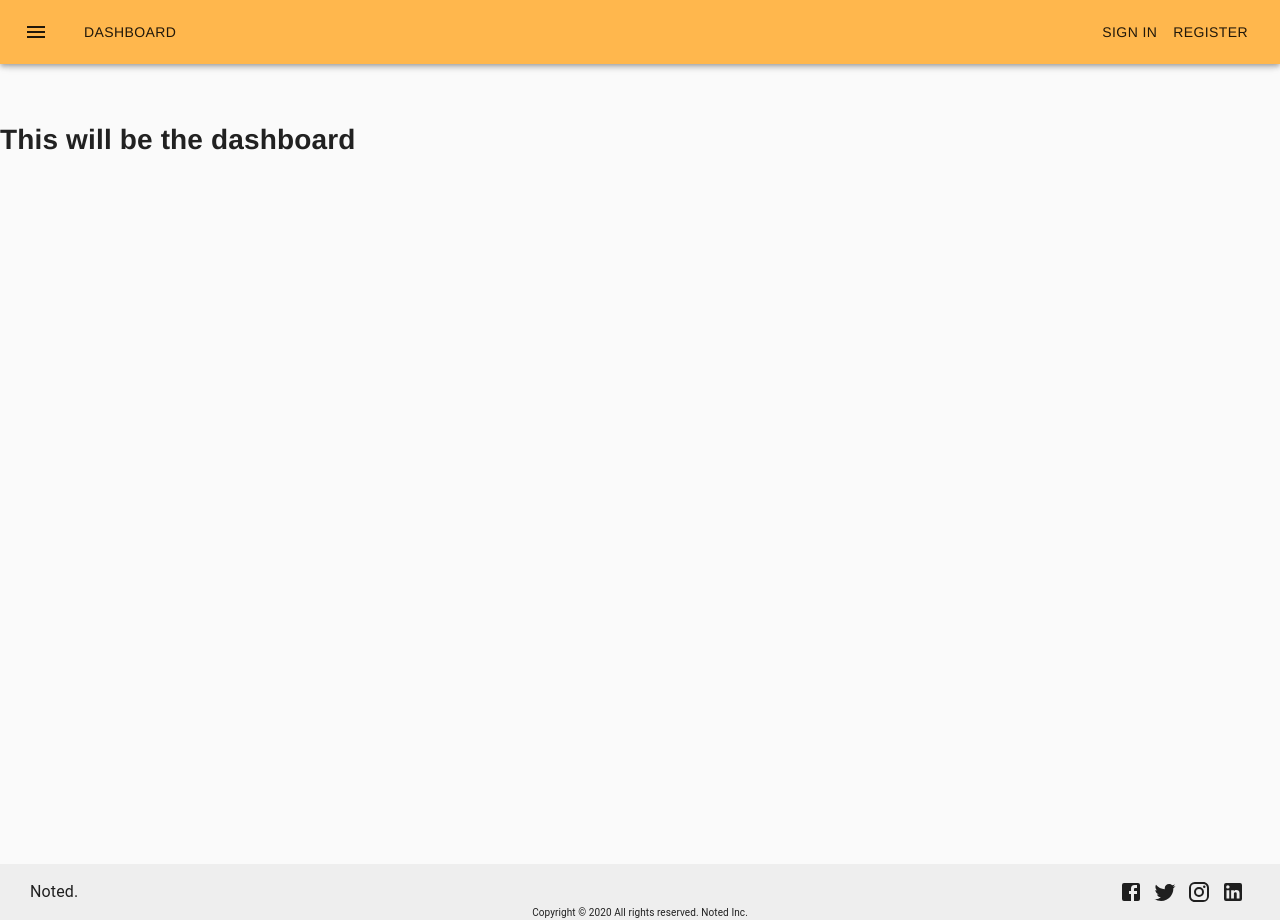
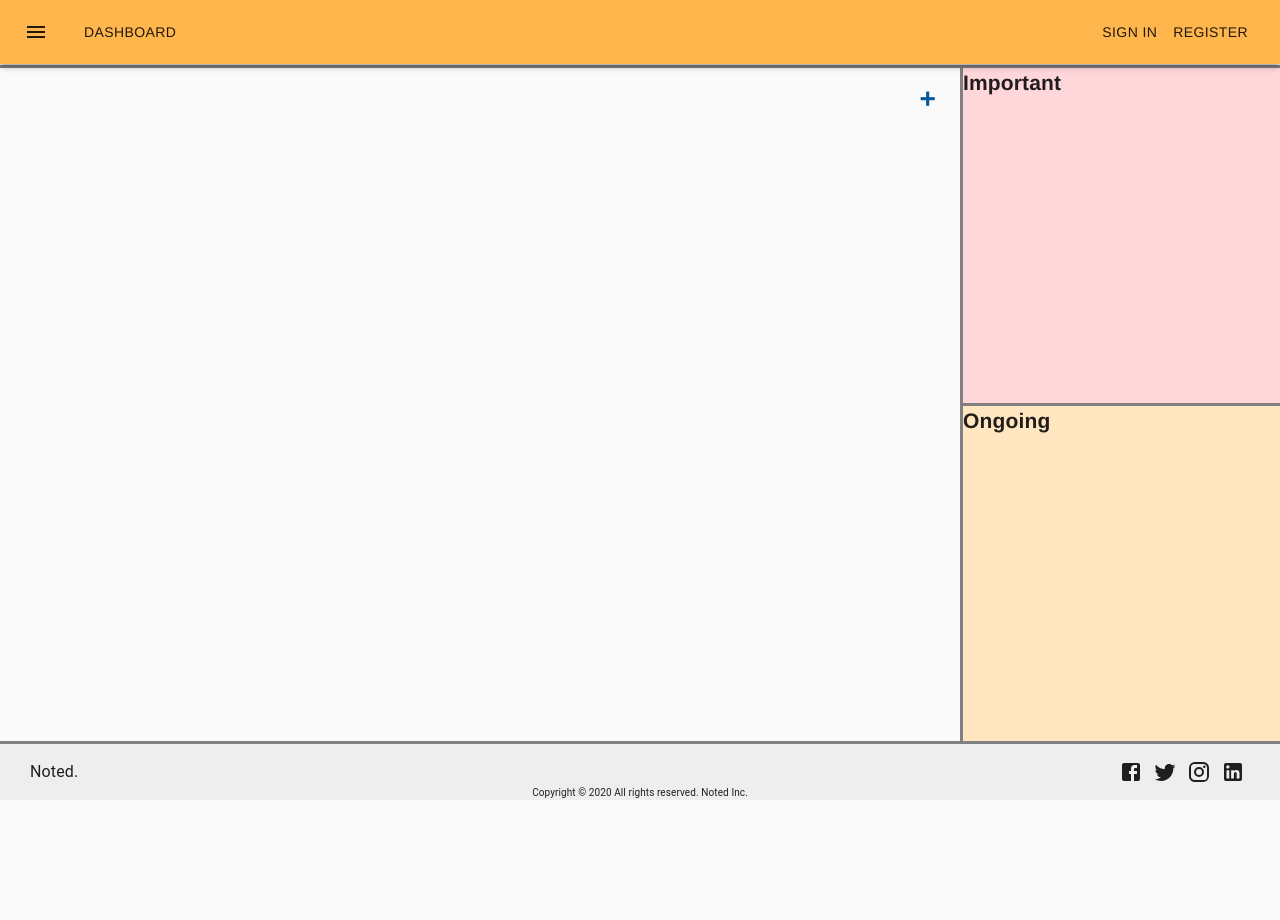
Before and after one commit to kev-ly32/noted, a React (Create React App) app in the folder client/: page /dashboard in a window 1280 px wide. After the commit the page ends 800 px from the top, so only its background shows below. Built offline with nearby package versions, Linux system fonts and the light colour scheme.

Commit message:
updated styling

```diff
--- a/client/src/components/AppBars.js
+++ b/client/src/components/AppBars.js
@@ -154,6 +154,15 @@ export function Navbar(props) {
         </div>
         <Divider />
         <List>
+          <Link to="/">
+            <ListItem button>
+              <ListItemIcon>
+                <InboxIcon />
+              </ListItemIcon>
+              <ListItemText primary="Home" />
+            </ListItem>
+          </Link>
+
           {["Inbox", "Starred", "Send email", "Drafts"].map((text, index) => (
             <ListItem button key={text}>
               <ListItemIcon>
--- a/client/src/components/Dashboard.js
+++ b/client/src/components/Dashboard.js
@@ -1,9 +1,60 @@
 import React from "react";
+import { Grid, Box, Button } from "@material-ui/core";
+import { makeStyles } from "@material-ui/core/styles";
+
+const useStyles = makeStyles((theme) => ({
+  container: {
+    height: "100%",
+    borderTop: "3px solid gray",
+    borderBottom: "3px solid gray",
+  },
+  buckets: {
+    width: "inherit",
+  },
+  borderLeft: {
+    borderLeft: "3px solid gray",
+  },
+  button: {
+    borderRadius: "50px",
+  },
+  important: {
+    backgroundColor: "#ffd7db",
+    borderBottom: "3px solid gray",
+  },
+  ongoing: {
+    backgroundColor: "#ffe6c1",
+  },
+}));
 
 function Dashboard(props) {
+  const classes = useStyles();
   return (
-    <div>
-      <h1>This will be the dashboard</h1>
+    <div className="dashboard">
+      <Grid container className={classes.container}>
+        <Grid item md={9}>
+          <Box container display="flex" justifyContent="flex-end">
+            <Box item>
+              <Button color="secondary" className={classes.button}>
+                <h1>+</h1>
+              </Button>
+            </Box>
+          </Box>
+        </Grid>
+        <Grid container md={3} className={classes.borderLeft}>
+          <Box
+            display="flex"
+            flexDirection="column"
+            className={classes.buckets}
+          >
+            <Box flex={1} className={classes.important}>
+              <h2>Important</h2>
+            </Box>
+            <Box flex={1} className={classes.ongoing}>
+              <h2>Ongoing</h2>
+            </Box>
+          </Box>
+        </Grid>
+      </Grid>
     </div>
   );
 }
--- a/client/src/components/Landing.js
+++ b/client/src/components/Landing.js
@@ -19,6 +19,7 @@ import Carousel from "react-material-ui-carousel";
 
 const useStyles = makeStyles((theme) => ({
   container: {
+    paddingTop: "120px",
     height: "100%",
   },
   paper: {
--- a/client/src/index.css
+++ b/client/src/index.css
@@ -9,7 +9,11 @@ body {
 }
 
 .App {
-  margin-top: 120px;
   min-height: 100vh;
   position: relative;
 }
+
+.dashboard {
+  padding: 65px 0 56px 0;
+  height: 100vh;
+}
```
Also changed, not shown: 1 other file (tests, documents, lock files or other folders).
